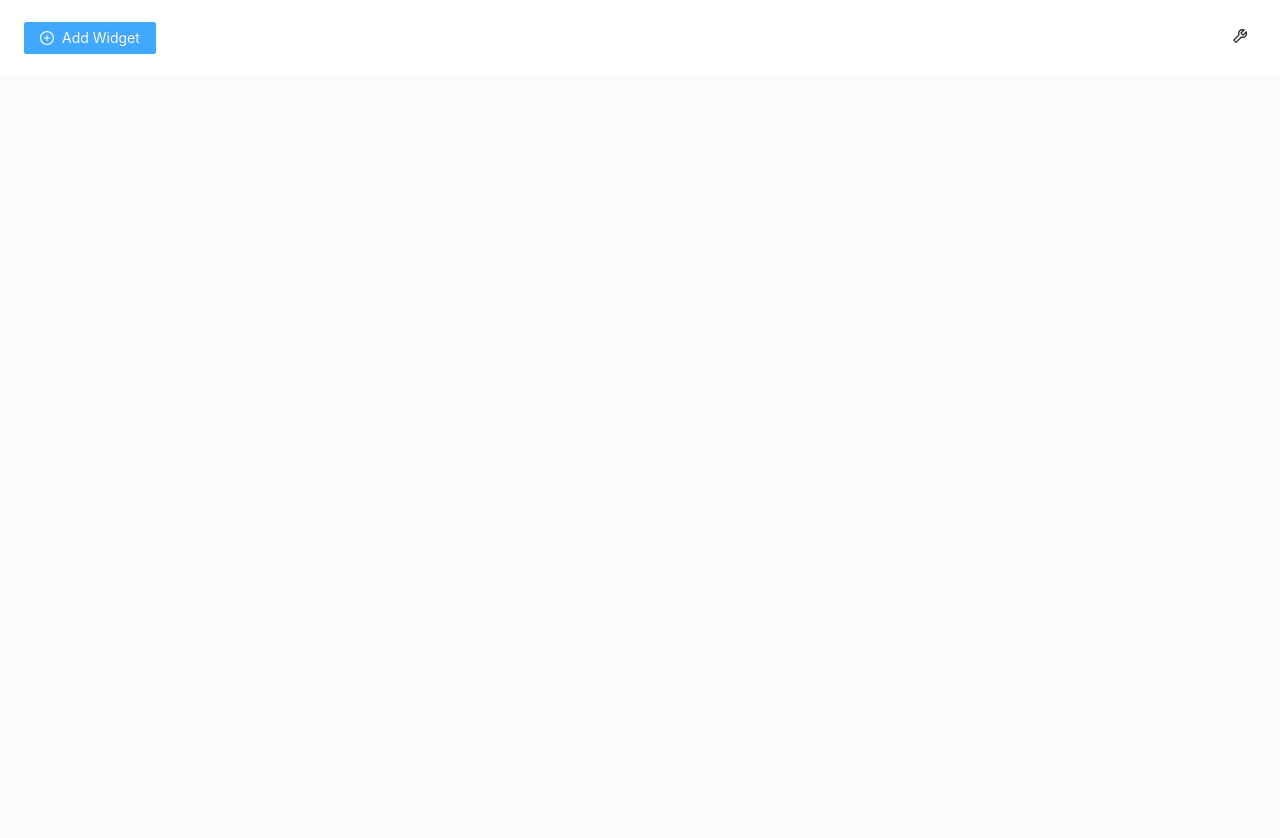
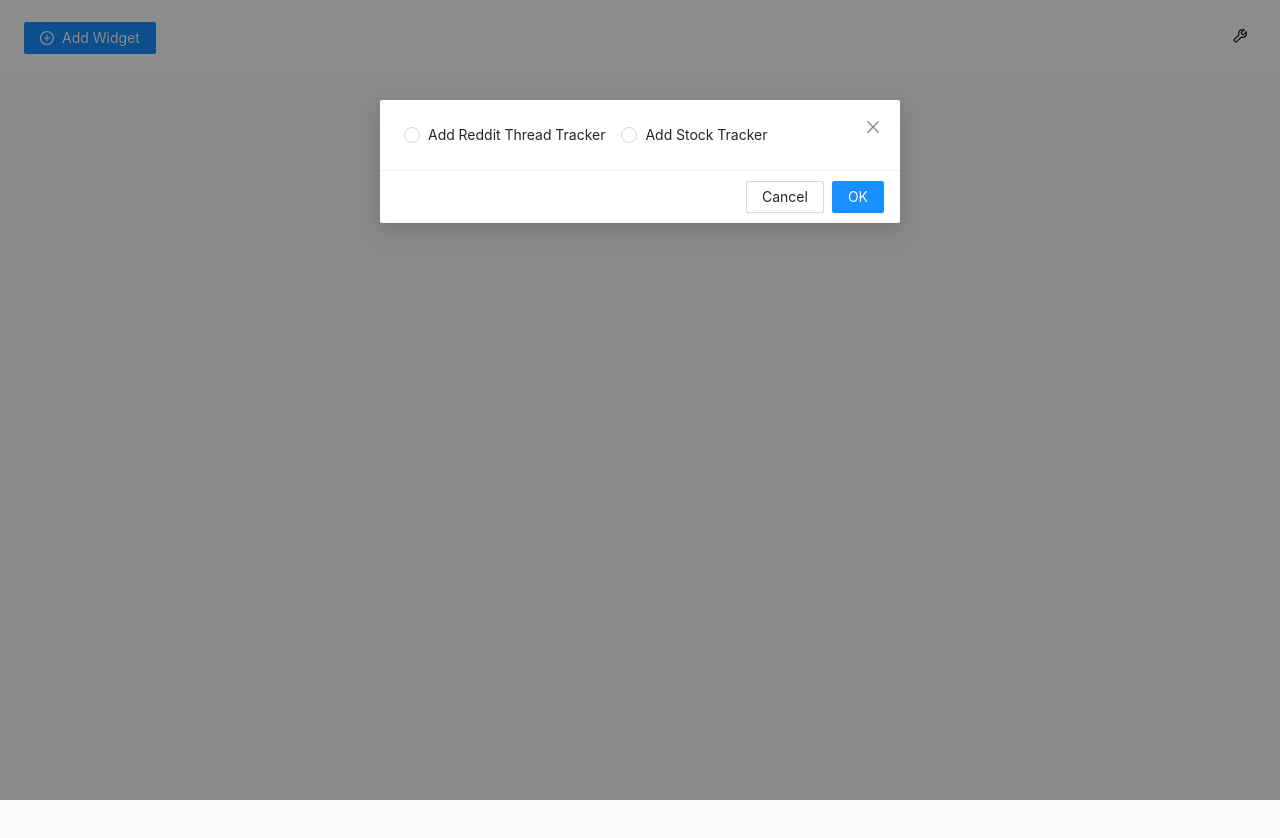
Before and after one commit to Nfemz/stock-tracker-client, a React (Create React App) app: page / in a window 1280 px wide. Both pictures are taken after a click on the button "Add Widget". Shown: the top 838 px of the page. Built offline with nearby package versions, Linux system fonts and the light colour scheme.

Commit message:
moving computers checkpoint

```diff
--- a/package.json
+++ b/package.json
@@ -12,12 +12,17 @@
     "@types/node": "^14.14.35",
     "@types/react": "^17.0.3",
     "@types/react-dom": "^17.0.2",
+    "@types/react-redux": "^7.1.16",
+    "@types/redux-logger": "^3.0.8",
     "antd": "^4.14.0",
     "axios": "^0.21.1",
     "react": "^17.0.1",
     "react-dom": "^17.0.1",
+    "react-redux": "^7.2.3",
     "react-resizable": "^1.11.1",
     "react-scripts": "4.0.3",
+    "redux": "^4.0.5",
+    "redux-logger": "^3.0.6",
     "styled-components": "^5.2.1",
     "typescript": "^4.2.3",
     "underscore": "^1.12.1",
--- a/src/App.tsx
+++ b/src/App.tsx
@@ -1,13 +1,17 @@
 import "./App.css";
-// import RedditFeed from "./Components/RedditFeed";
-// import { StockTickerTracker } from "./Components/StockTickerTracker";
-import { AddComponent } from "./Components/AddComponent";
+import {
+  AddComponent,
+  ModalWrapper,
+  // RedditFeed,
+  // StockTickerTracker,
+} from "./Components";
 
 function App() {
   return (
     <div className="app-wrapper">
       <AddComponent />
       <div className="content-wrapper"></div>
+      <ModalWrapper />
     </div>
   );
 }
--- a/src/Components/AddComponent/index.tsx
+++ b/src/Components/AddComponent/index.tsx
@@ -1,12 +1,25 @@
 import { PlusCircleOutlined, ToolOutlined } from "@ant-design/icons";
 import { PageHeader, Button } from "antd";
 import "antd/dist/antd.css";
+import { useDispatch } from "react-redux";
+import { actions } from "../../redux/actions";
+import { ModalTypes } from "../../types/modal";
 
 export const AddComponent = () => {
+  const dispatch = useDispatch();
+
+  function onClickAddWidgetHandler() {
+    dispatch(actions.setModalOpen(true, ModalTypes.AddWidget));
+  }
+
   return (
     <PageHeader
       title={
-        <Button type="primary" icon={<PlusCircleOutlined />}>
+        <Button
+          type="primary"
+          icon={<PlusCircleOutlined />}
+          onClick={onClickAddWidgetHandler}
+        >
           Add Widget
         </Button>
       }
--- /dev/null
+++ b/src/Components/ModalWrapper/index.tsx
@@ -0,0 +1,44 @@
+import { Modal } from "antd";
+import { useState } from "react";
+import { useDispatch, useSelector } from "react-redux";
+import { actions } from "../../redux/actions";
+import { UiState } from "../../redux/reducer";
+import { ModalTypes } from "../../types/modal";
+import { AddWidgetModalContent } from "../Modals";
+
+export const ModalWrapper = () => {
+  const [modalAction, setModalAction] = useState<any>(null);
+  const isModalOpen = useSelector((state: UiState) => state.isModalOpen);
+  const modalType = useSelector((state: UiState) => state.modalType);
+  const dispatch = useDispatch();
+
+  function onOkayHandler() {
+    dispatch(actions.setModalOpen(false));
+    dispatch(modalAction());
+  }
+
+  function onCancelHandler() {
+    dispatch(actions.setModalOpen(false));
+  }
+
+  function renderModal() {
+    switch (modalType) {
+      case ModalTypes.AddWidget:
+        return (
+          <AddWidgetModalContent setModalActionCallback={setModalAction} />
+        );
+      default:
+        return <div>N/A</div>;
+    }
+  }
+
+  return (
+    <Modal
+      visible={isModalOpen}
+      onOk={onOkayHandler}
+      onCancel={onCancelHandler}
+    >
+      {renderModal()}
+    </Modal>
+  );
+};
--- /dev/null
+++ b/src/Components/Modals/index.tsx
@@ -0,0 +1,24 @@
+import { Radio } from "antd";
+
+export const AddWidgetModalContent = ({
+  setModalActionCallback,
+}: {
+  setModalActionCallback: any;
+}) => {
+  return (
+    <Radio.Group>
+      <Radio
+        value={"addRedditThreadTracker"}
+        onChange={() => setModalActionCallback("reference to fxn")}
+      >
+        Add Reddit Thread Tracker
+      </Radio>
+      <Radio
+        value={"addStockTracker"}
+        onChange={() => setModalActionCallback("reference to fxn")}
+      >
+        Add Stock Tracker
+      </Radio>
+    </Radio.Group>
+  );
+};
--- a/src/Components/RedditFeed/index.tsx
+++ b/src/Components/RedditFeed/index.tsx
@@ -9,7 +9,7 @@ import {
   validateRedditLink,
 } from "./utils";
 
-export default function RedditFeed() {
+export function RedditFeed() {
   const [redditPostHTML, setRedditPostHTML] = useState<string | null>(null);
   const [pendingSearch, setPendingSearch] = useState("");
   const [sub, setSub] = useState<RedditPostSubscription | null>(null);
--- /dev/null
+++ b/src/Components/index.ts
@@ -0,0 +1,5 @@
+export { AddComponent } from "./AddComponent";
+export { ModalWrapper } from "./ModalWrapper";
+export { RedditFeed } from "./RedditFeed";
+export { StockTickerTracker } from "./StockTickerTracker";
+export { AddWidgetModalContent } from "./Modals";
--- a/src/index.js
+++ b/src/index.js
@@ -1,11 +1,19 @@
 import React from "react";
 import ReactDOM from "react-dom";
+import { Provider } from "react-redux";
+import { createStore, applyMiddleware } from "redux";
+import logger from "redux-logger";
 import "./index.css";
 import App from "./App";
+import { UiReducer } from "./redux/reducer";
+
+const store = createStore(UiReducer, applyMiddleware(logger));
 
 ReactDOM.render(
   <React.StrictMode>
-    <App />
+    <Provider store={store}>
+      <App />
+    </Provider>
   </React.StrictMode>,
   document.getElementById("root")
 );
--- /dev/null
+++ b/src/redux/actions/index.ts
@@ -0,0 +1,33 @@
+import { ModalTypes } from "../../types/modal";
+
+export const MODAL_OPEN: string = "MODAL_OPEN";
+export const ADD_REDDIT_THREAD_TRACKER: string = "ADD_REDDIT_THREAD_TRACKER";
+export const ADD_STOCK_TRACKER: string = "ADD_STOCK_TRACKER";
+
+export const setModalOpen = (isModalOpen: boolean, modalType?: ModalTypes) => ({
+  type: MODAL_OPEN,
+  payload: {
+    isModalOpen,
+    modalType,
+  },
+});
+
+export const addRedditThreadTracker = () => ({
+  type: ADD_REDDIT_THREAD_TRACKER,
+  payload: undefined,
+});
+
+export const addStockTracker = () => ({
+  type: ADD_STOCK_TRACKER,
+  payload: undefined,
+});
+
+export type ActionTypes = ReturnType<
+  typeof setModalOpen | typeof addRedditThreadTracker | typeof addStockTracker
+>;
+
+export const actions = {
+  setModalOpen,
+  addRedditThreadTracker,
+  addStockTracker,
+};
--- /dev/null
+++ b/src/redux/reducer/index.ts
@@ -0,0 +1,30 @@
+import { ModalTypes } from "../../types/modal";
+import { ActionTypes, MODAL_OPEN } from "../actions";
+
+export interface UiState {
+  isModalOpen: boolean;
+  modalType: null | ModalTypes;
+}
+
+const initialState = {
+  isModalOpen: false,
+  modalType: null,
+};
+
+export const UiReducer = (
+  state: UiState = initialState,
+  action: ActionTypes
+) => {
+  switch (action.type) {
+    case MODAL_OPEN:
+      const { isModalOpen, modalType } = action.payload;
+      return {
+        ...state,
+        isModalOpen,
+        modalType,
+      };
+
+    default:
+      return state;
+  }
+};
--- /dev/null
+++ b/src/types/modal.ts
@@ -0,0 +1,3 @@
+export enum ModalTypes {
+  AddWidget,
+}
```
Also changed, not shown: src/hooks/index.ts (deleted, +0 -21 lines), 1 other file (tests, documents, lock files or other folders).
